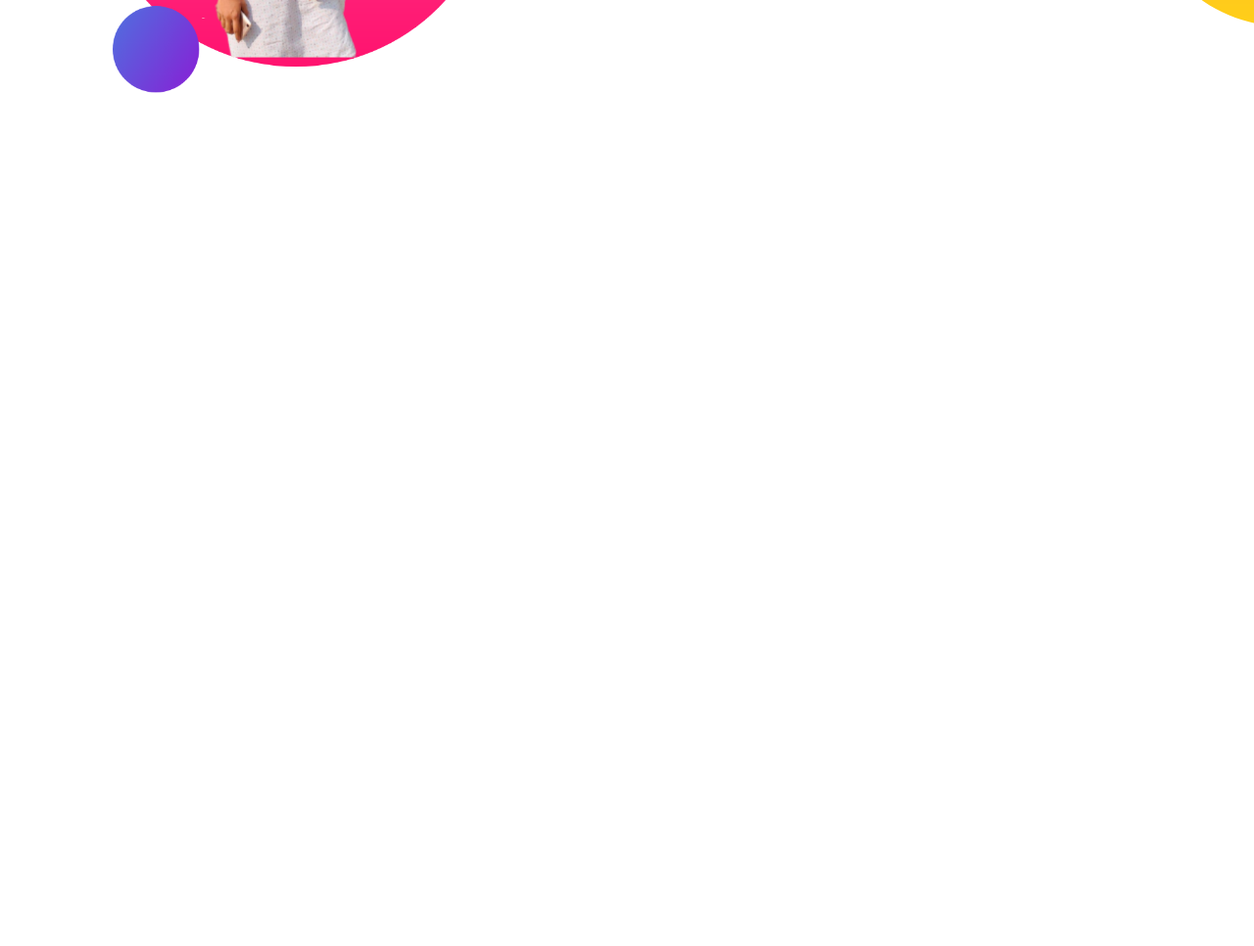
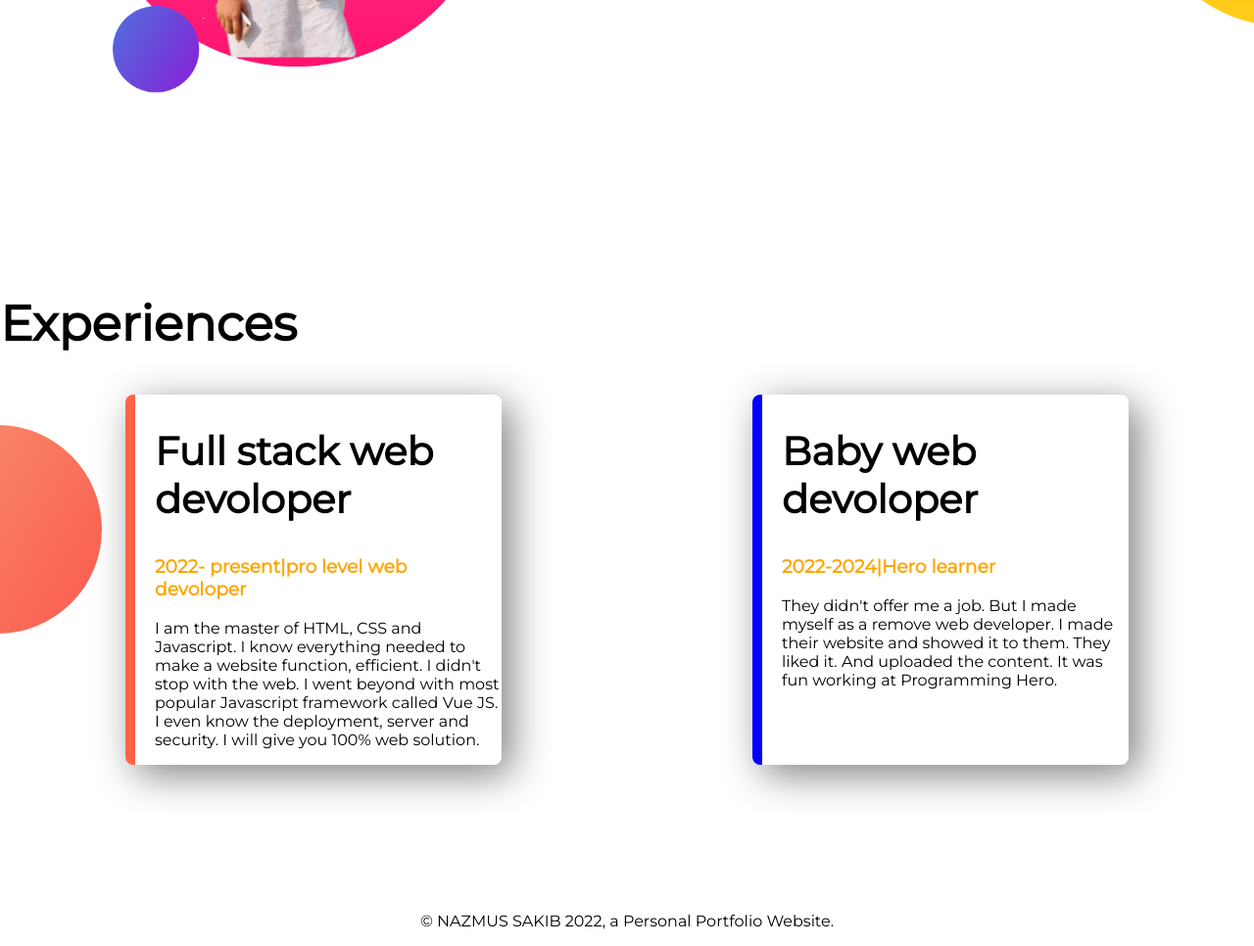
Before and after one commit to sakibnazmus1/devoloper-portfolio, a plain HTML site: page index.html in a window 1280 px wide. Shown: the part 1105-2071 px from the top of the page at 98% size. Before the commit the page ends 1405 px from the top, so only its background shows below. Drawn offline with Linux system fonts and the light colour scheme.

Commit message:
upgrade 3

```diff
--- a/index.html
+++ b/index.html
@@ -13,7 +13,7 @@
 </head>
 
 <body>
-    <section id="top-banner">
+    <section class="top-banner flexible-container">
         <div class="half-width">
             <h1>Welcome to</h1>
             <h1><span class="orange-color">John Wick</span> world</h1>
@@ -28,7 +28,7 @@
             <img src="developer-portfolio-master/images/zilani bg pic.png" alt="">
         </div>
     </section>
-    <section id="dream-big">
+    <section class="dream-big flexible-container">
         <div class="half-width">
             <img src="developer-portfolio-master/images/my-bg2 (1).png" alt="">
         </div>
@@ -40,7 +40,31 @@
             <a class="link-button" target="_blank" href="https://github.com/">DOWNLOAD RESUME</a>
         </div>
     </section>
+    <section class="experience-area">
+        <h1>Experiences</h1>
+        <div class="flexible-container">
+            <div id="full-stack-devoloper" class="shadow">
+                <h2>Full stack web devoloper</h2>
+                <h3 class="orange-color">2022- present|pro level web devoloper</h3>
+                <p>I am the master of HTML, CSS and Javascript. I know everything needed to make a website function,
+                    efficient. I didn't stop with the web. I went beyond with most popular Javascript framework called
+                    Vue
+                    JS. I even know the deployment, server and security. I will give you 100% web solution.</p>
+            </div>
+            <div id="baby-web-devoloper" class="shadow">
+                <h2>Baby web devoloper</h2>
+                <h3 class="orange-color">2022-2024|Hero learner</h3>
+                <p>They didn't offer me a job. But I made myself as a remove web developer. I made their website and
+                    showed
+                    it to them. They liked it. And uploaded the content. It was fun working at Programming Hero.</p>
+            </div>
+        </div>
+
+    </section>
 
 </body>
+<footer>
+    <p>© NAZMUS SAKIB 2022, a Personal Portfolio Website.</p>
+</footer>
 
 </html>
--- a/style.css
+++ b/style.css
@@ -7,12 +7,16 @@ h1 {
     font-size: 50px;
 }
 
+h2 {
+    font-size: 40px;
+}
+
 .orange-color {
     color: orange;
 }
 
 
-section {
+.flexible-container {
     display: flex;
     margin-bottom: 150px;
 }
@@ -20,6 +24,7 @@ section {
 .half-width {
     width: 50%;
     padding: 4%;
+
 }
 
 .half-width img {
@@ -35,7 +40,7 @@ section {
     border-radius: 5px;
 }
 
-#top-banner {
+.top-banner {
     background-image: url(developer-portfolio-master/images/top-banner.png);
     background-repeat: no-repeat;
 
@@ -45,9 +50,38 @@ section {
     color: brown;
 }
 
-#dream-big {
+.dream-big {
     background-image: url(developer-portfolio-master/images/dream-bg.png);
     background-repeat: no-repeat;
     background-position: right;
 
 }
+
+.experience-area {
+    background-image: url(developer-portfolio-master/images/exp-bg.png);
+    background-repeat: no-repeat;
+    background-position: left;
+}
+
+
+.shadow {
+    box-shadow: 10px 10px 40px gray;
+    padding-left: 20px;
+    width: 80%;
+    margin-left: 10%;
+    margin-right: 10%;
+    border-radius: 8px;
+
+}
+
+#full-stack-devoloper {
+    border-left: 10px solid tomato;
+}
+
+#baby-web-devoloper {
+    border-left: 10px solid blue;
+}
+
+footer {
+    text-align: center;
+}
```
